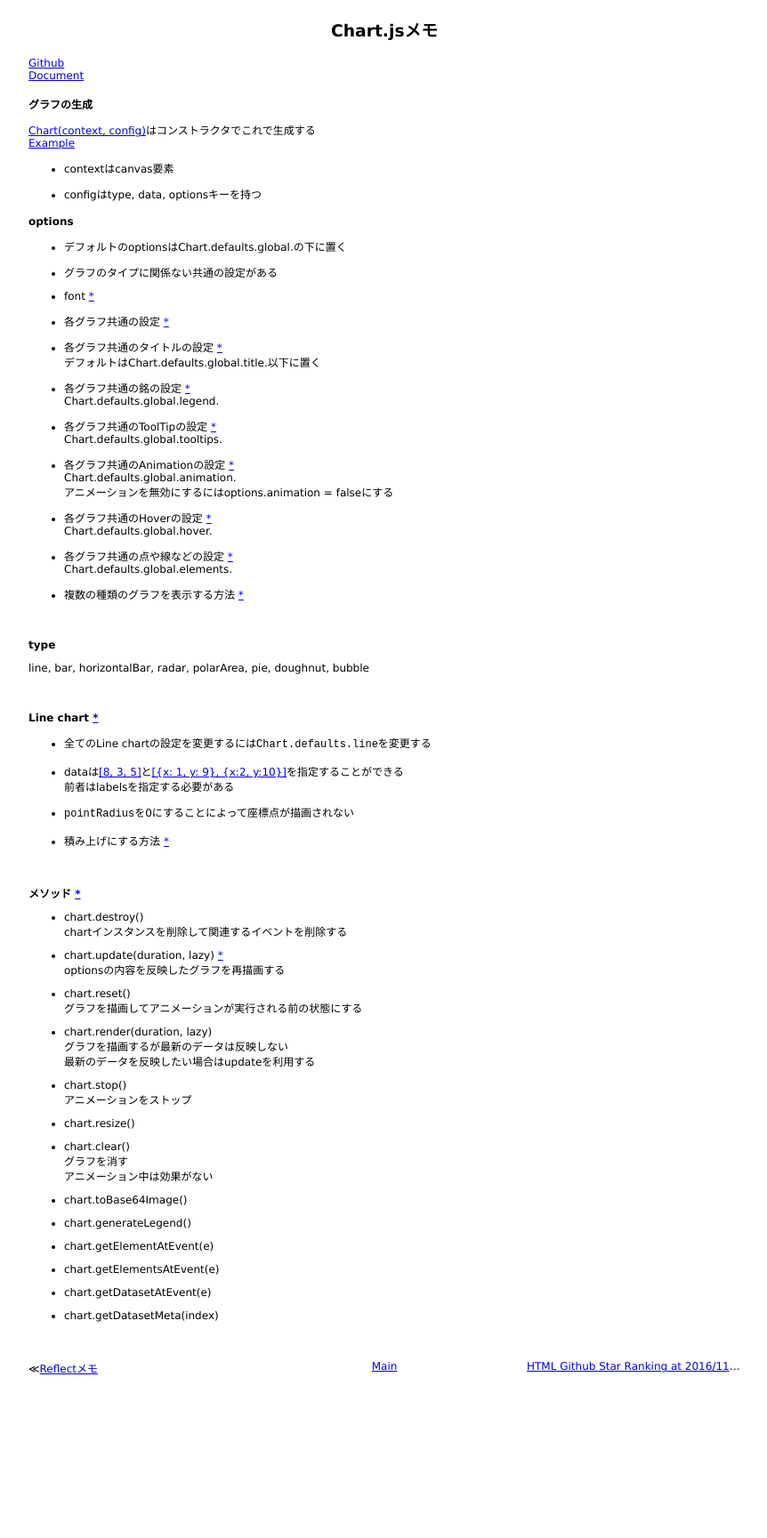
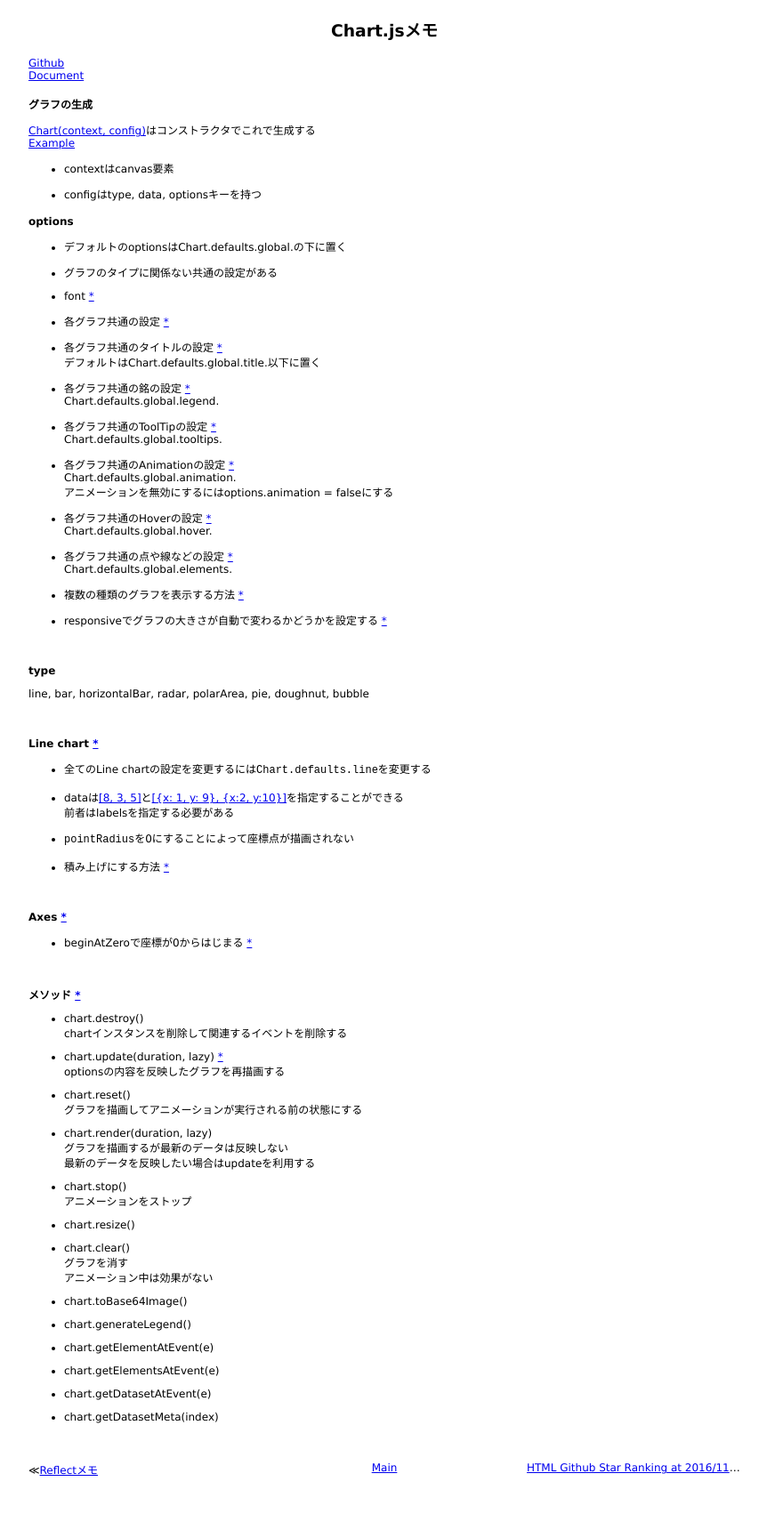
Before and after one commit to 38elements/38elements.github.com, a Jekyll site: the page built from _posts/2016-11-17-chartjs.md, in a window 1280 px wide. Shown: the whole page at 89% size, without its empty margins (208-1070 px from the left). Built offline with Jekyll 4.4.1, drawn with Linux system fonts in a browser that asks for light colours; before the commit the page ends 1615 px from its top, so only the background shows below that.

Commit message:
Update 2016-11-17-chartjs.md

```diff
--- a/_posts/2016-11-17-chartjs.md
+++ b/_posts/2016-11-17-chartjs.md
@@ -47,6 +47,8 @@ Chart.defaults.global.elements.
 
 * 複数の種類のグラフを表示する方法 [\*](http://www.chartjs.org/docs/latest/charts/mixed.html)
 
+* responsiveでグラフの大きさが自動で変わるかどうかを設定する [\*](http://www.chartjs.org/docs/latest/general/responsive.html)
+
 
 <br>
 
@@ -67,6 +69,11 @@ line, bar, horizontalBar, radar, polarArea, pie, doughnut, bubble
 
 * 積み上げにする方法 [\*](http://www.chartjs.org/docs/latest/charts/line.html#stacked-area-chart)
 
+<br>
+
+#### Axes [\*](http://www.chartjs.org/docs/latest/axes/)
+
+* beginAtZeroで座標が0からはじまる [\*](http://www.chartjs.org/docs/latest/axes/cartesian/linear.html#linear-cartesian-axis)
 
 <br>
 
```
